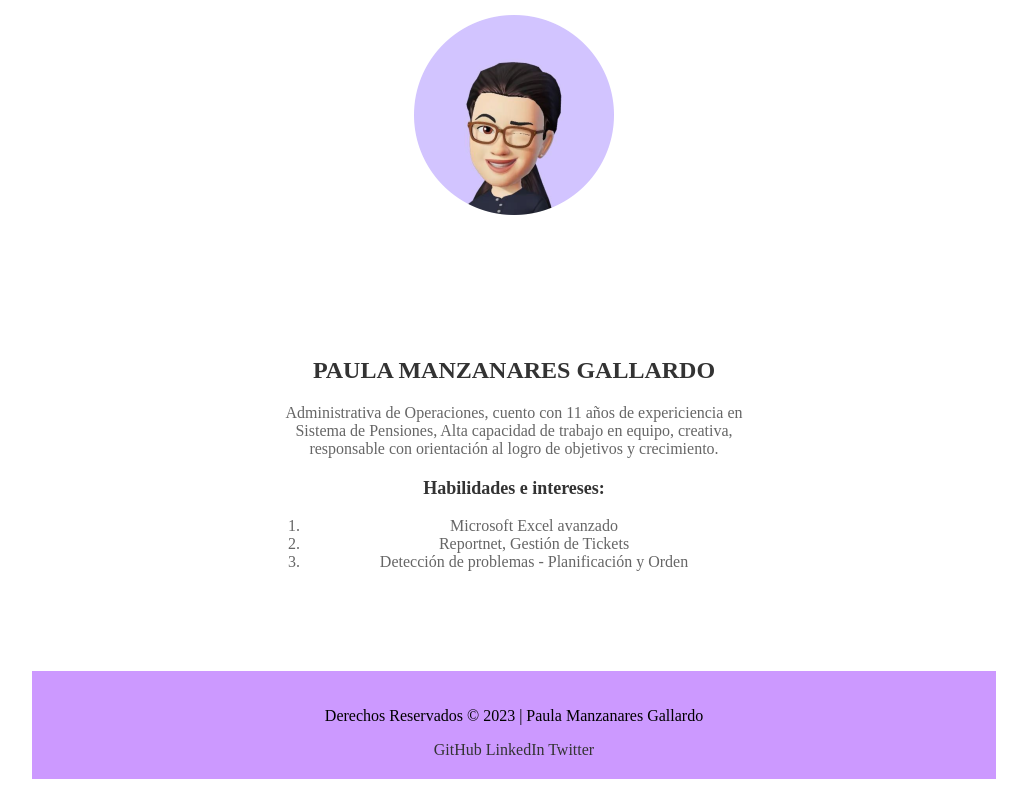
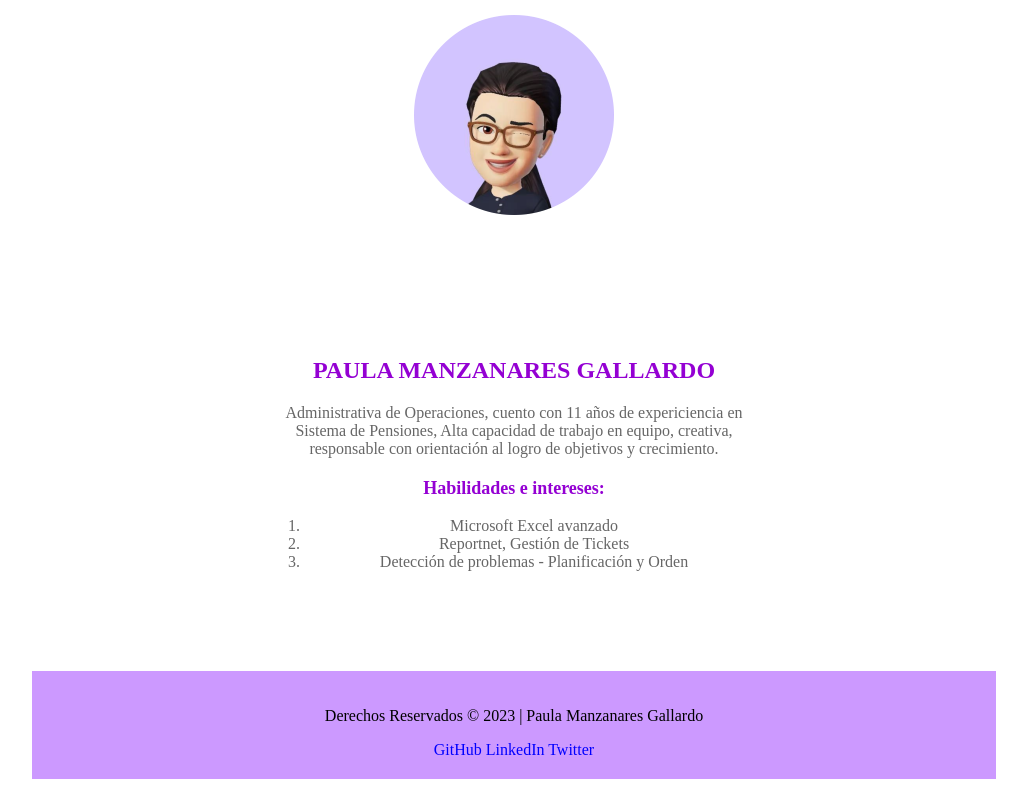
Before and after one commit to PAULACMG/Evaluacion_1, a plain HTML site: page public_html/index.html in a window 1280 px wide. Shown: the part 111-898 px from the top of the page, without its empty margins (126-1153 px from the left). Drawn offline with Linux system fonts and the light colour scheme.

Commit message:
styles.css

```diff
--- a/public_html/formato.css
+++ b/public_html/formato.css
@@ -21,7 +21,7 @@ header {
 }
 
 .profile h2 {
-    color: #333;
+    color: darkviolet;
     font-size: 24px;
 
 
@@ -33,7 +33,7 @@ header {
 }
 
 .profile h3 {
-    color: #333;
+    color: darkviolet;
     font-size: 18px;
 }
 
@@ -49,7 +49,7 @@ footer {
 }
 
 footer a {
-    color: #333;
+    color: blue;
     text-decoration: none;
 }
 
```
